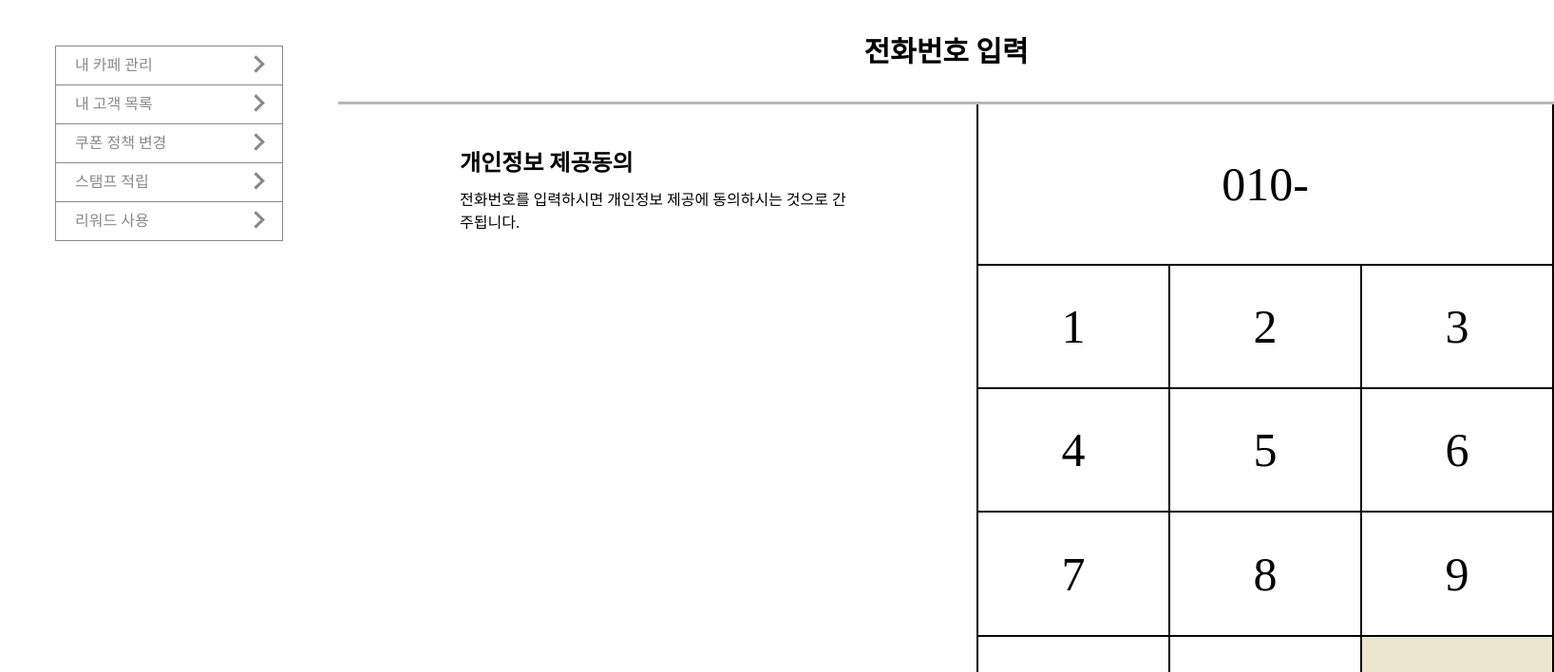
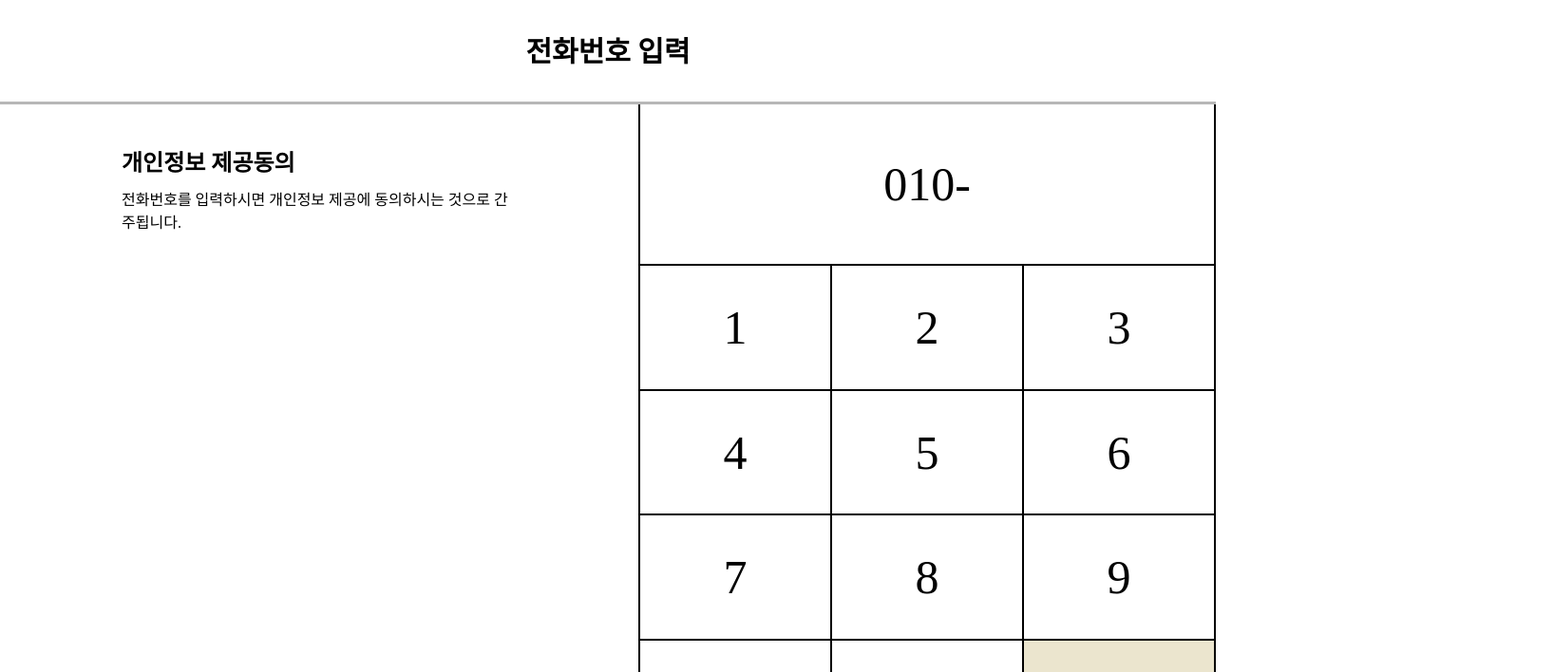
Before and after one commit to woowacourse-teams/2023-stamp-crush, a React app in the folder frontend/: page /admin/enter in a window 1280 px wide. Shown: the top 708 px of the page at 95% size, 1636 px wide, since content can reach past the window. Built offline with nearby package versions, Linux system fonts and the light colour scheme.

Commit message:
feat: page height 설정
Co-authored-by: 박정규 <srk99279@naver.com>
Co-authored-by: 강영민 <kym6050@hanyang.ac.kr>

```diff
--- a/frontend/src/pages/EnterPhoneNumber/index.tsx
+++ b/frontend/src/pages/EnterPhoneNumber/index.tsx
@@ -1,10 +1,9 @@
-import Template from '../../components/Template';
 import Dialpad from '../../components/Dialpad';
-import { Container, PrivacyBox, Title } from './style';
+import { Container, PageContainer, PrivacyBox, Title } from './style';
 
 const EnterPhoneNumber = () => {
   return (
-    <Template>
+    <PageContainer>
       <Title>전화번호 입력</Title>
       <Container>
         <PrivacyBox>
@@ -13,7 +12,7 @@ const EnterPhoneNumber = () => {
         </PrivacyBox>
         <Dialpad />
       </Container>
-    </Template>
+    </PageContainer>
   );
 };
 
--- a/frontend/src/pages/EnterPhoneNumber/style.tsx
+++ b/frontend/src/pages/EnterPhoneNumber/style.tsx
@@ -32,3 +32,8 @@ export const PrivacyBox = styled.section`
     margin-bottom: 15px;
   }
 `;
+
+export const PageContainer = styled.div`
+  width: 100vw;
+  height: 87vh;
+`;
```
